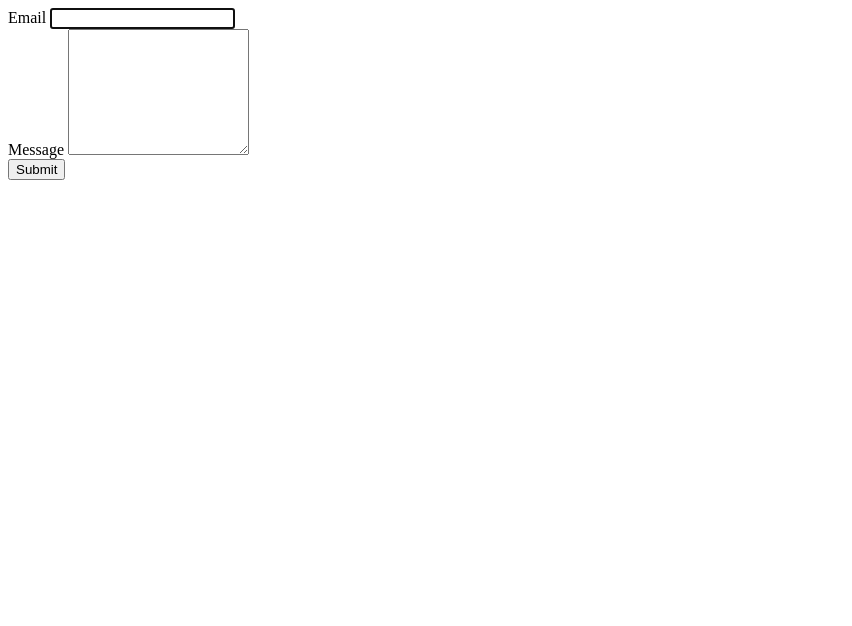
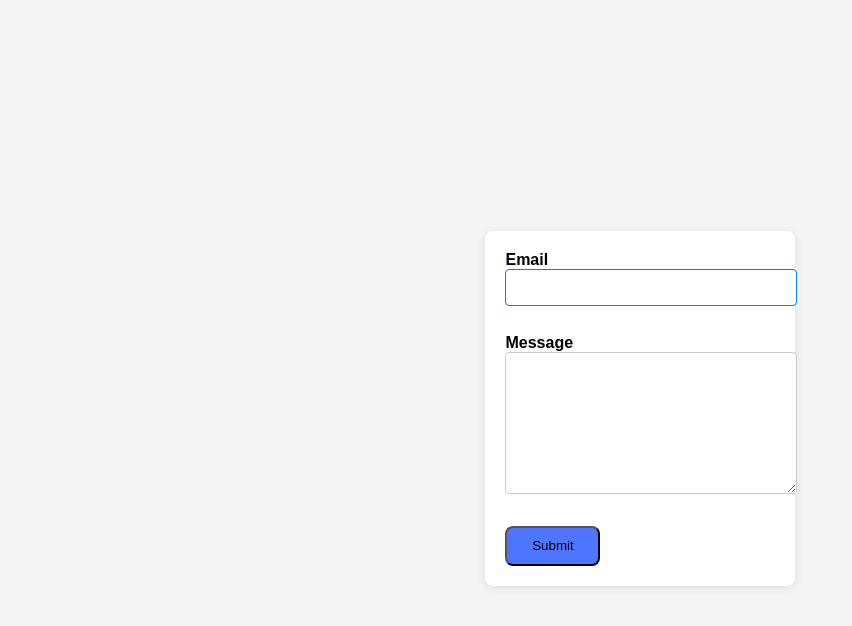
Before and after one commit to Artem-Pivtorak/goit-js-hw-09, a website: page src/2-form.html in a window 1280 px wide. Shown: the whole page, without its empty margins (0-852 px from the left). Drawn offline with Linux system fonts and the light colour scheme; files that its build step writes are made by us from their sources.

Commit message:
error editing

```diff
--- a/src/2-form.html
+++ b/src/2-form.html
@@ -4,6 +4,7 @@
 <head>
     <meta charset="UTF-8" />
     <meta name="viewport" content="width=device-width, initial-scale=1.0" />
+    <link rel="stylesheet" href="styles.css">
     <title>Feedback Form</title>
 </head>
 
@@ -24,7 +25,7 @@
         </label>
         <br />
 
-        <button type="submit">Submit</button>
+        <button class="form-button" type="submit">Submit</button>
     </form>
 
 
--- /dev/null
+++ b/src/css/styles.css
@@ -0,0 +1,53 @@
+body {
+    font-family: Arial, sans-serif;
+    background-color: #f5f5f5;
+    display: flex;
+    justify-content: center;
+    align-items: center;
+    height: 100vh;
+}
+
+.feedback-form {
+    background: white;
+    padding: 20px;
+    border-radius: 8px;
+    box-shadow: 0 2px 10px rgba(0, 0, 0, 0.1);
+}
+
+label {
+    display: block;
+    margin-bottom: 10px;
+    font-weight: bold;
+}
+
+input,
+textarea {
+    width: 100%;
+    padding: 10px;
+    border: 1px solid #ccc;
+    border-radius: 4px;
+    transition: border-color 0.3s ease;
+}
+
+input:hover,
+textarea:hover {
+    border-color: black;
+}
+
+input:focus,
+textarea:focus {
+    border-color: #007bff;
+    outline: none;
+}
+
+.form-button {
+    border-radius: 8px;
+        padding: 8px 16px;
+        width: 95px;
+        height: 40px;
+        background-color: #4e75ff;
+}
+
+button:hover {
+    background-color: #6c8cff;
+}
```
Also changed, not shown: src/1-gallery.html (+2 -2 lines), src/css/gallery.css (added, +28 -0 lines), src/js/1-gallery.js (+28 -42 lines).
